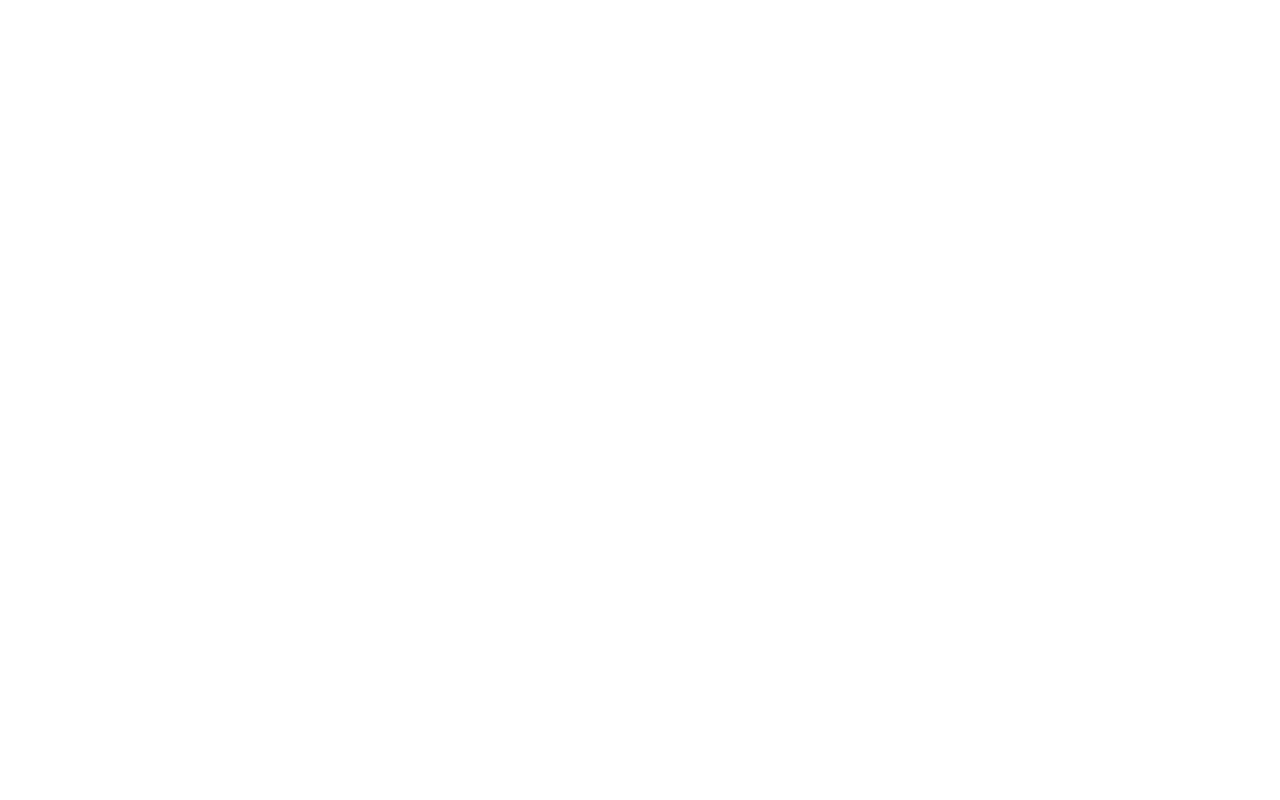
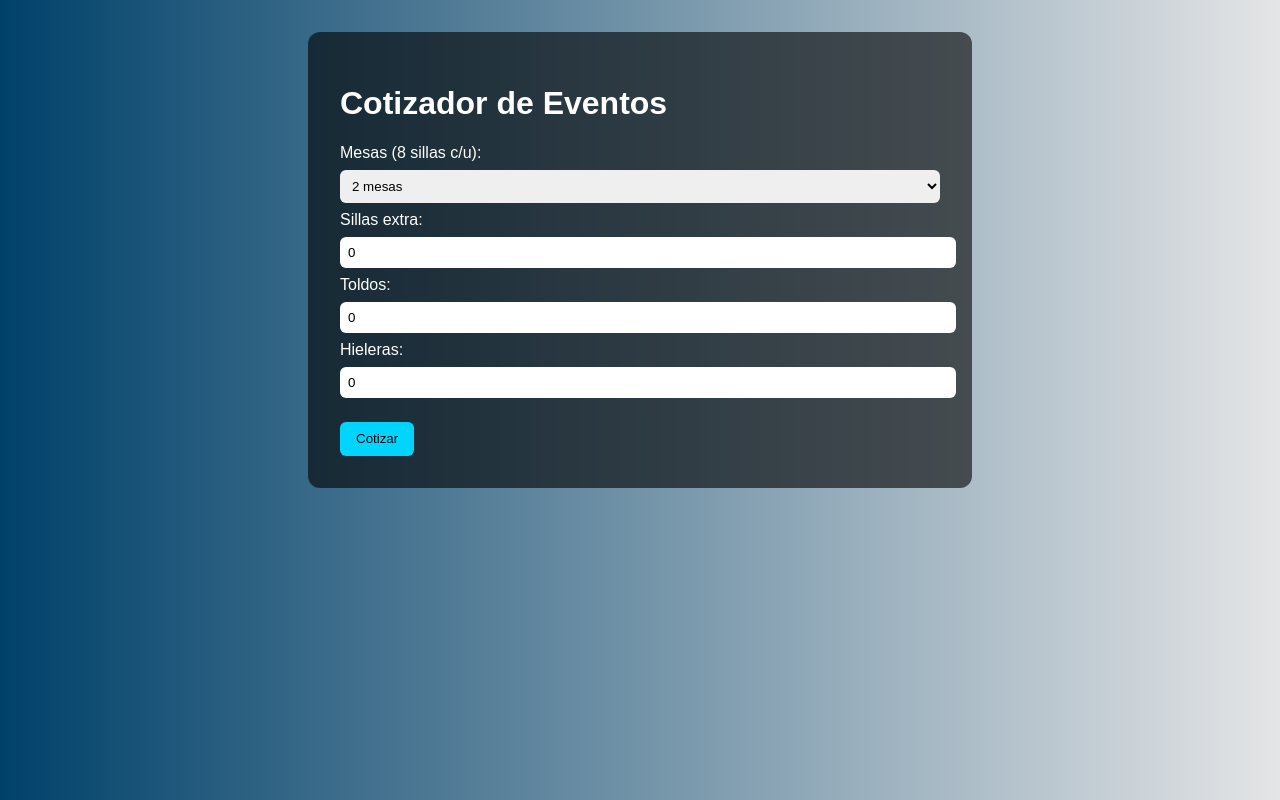
Before and after one commit to umax84/MTK2.0, a plain HTML site: page renta-sillas-mesas.html in a window 1280 px wide. Drawn offline with Linux system fonts and the light colour scheme.

Commit message:
Add files via upload

```diff
--- a/alturas.html
+++ b/alturas.html
@@ -1 +1,24 @@
-<!-- Limpieza por m² y nivel de piso con subtotales -->
+
+<!DOCTYPE html>
+<html lang="es">
+<head><meta charset="UTF-8"><meta name="viewport" content="width=device-width, initial-scale=1.0">
+<title>MTK | Limpieza</title><link rel="stylesheet" href="estilos_mtk.css"></head>
+<body>
+<main class="container">
+<h1>Limpieza Profesional en Alturas</h1>
+<form>
+  <label>Área en m²: <input type="number" id="metros" min="0" value="100"/></label>
+  <label>Altura:
+    <select id="pisos">
+      <option value="1">1-3 pisos ($40/m²)</option>
+      <option value="2">4-7 pisos ($48/m²)</option>
+      <option value="3">8+ pisos ($55/m²)</option>
+    </select>
+  </label>
+  <button type="button" onclick="cotizarAlturas()">Cotizar</button>
+</form>
+<div id="resultado-alturas"></div>
+<script src="cotizador_alturas.js"></script>
+</main>
+</body>
+</html>
--- a/cotizador_renta_sillas_mesas.js
+++ b/cotizador_renta_sillas_mesas.js
@@ -1 +1,12 @@
-// Cálculo completo para eventos con hasta 50 mesas
+
+function cotizarEvento() {
+  const mesas = +document.getElementById("mesas").value;
+  const sillas = +document.getElementById("sillas").value;
+  const toldos = +document.getElementById("toldos").value;
+  const hieleras = +document.getElementById("hieleras").value;
+  const total = mesas*200 + sillas*15 + toldos*300 + hieleras*300;
+  document.getElementById("resultado-evento").innerHTML = `
+    <p>Mesas: $${mesas*200}<br>Sillas extra: $${sillas*15}<br>
+    Toldos: $${toldos*300}<br>Hieleras: $${hieleras*300}<br>
+    <strong>Total: $${total}</strong></p>`;
+}
--- a/estilos_mtk.css
+++ b/estilos_mtk.css
@@ -1 +1,42 @@
-/* Estilo idéntico a https://umax84.github.io/MTK/ */
+
+body {
+  font-family: Arial, sans-serif;
+  background: linear-gradient(to right, #00416A, #E4E5E6);
+  color: #fff;
+  margin: 0;
+  padding: 0;
+}
+.container {
+  max-width: 600px;
+  margin: auto;
+  background: rgba(0,0,0,0.6);
+  padding: 2rem;
+  margin-top: 2rem;
+  border-radius: 12px;
+}
+input, select {
+  width: 100%;
+  margin: 0.5rem 0;
+  padding: 0.5rem;
+  border: none;
+  border-radius: 6px;
+}
+button {
+  background: #00d4ff;
+  color: #000;
+  padding: 0.6rem 1rem;
+  border: none;
+  border-radius: 6px;
+  cursor: pointer;
+  margin-top: 1rem;
+}
+.btn {
+  display: block;
+  background: #00d4ff;
+  color: black;
+  text-align: center;
+  padding: 1rem;
+  margin: 0.5rem 0;
+  border-radius: 8px;
+  text-decoration: none;
+}
--- a/renta-sillas-mesas.html
+++ b/renta-sillas-mesas.html
@@ -1 +1,48 @@
-<!-- Hasta 50 mesas, extras, cotizador con subtotales -->
+
+<!DOCTYPE html>
+<html lang="es">
+<head><meta charset="UTF-8"><meta name="viewport" content="width=device-width, initial-scale=1.0">
+<title>MTK | Eventos</title><link rel="stylesheet" href="estilos_mtk.css"></head>
+<body>
+<main class="container">
+<h1>Cotizador de Eventos</h1>
+<form>
+  <label>Mesas (8 sillas c/u):
+    <select id="mesas">
+      <option value='2'>2 mesas</option>
+<option value='4'>4 mesas</option>
+<option value='6'>6 mesas</option>
+<option value='8'>8 mesas</option>
+<option value='10'>10 mesas</option>
+<option value='12'>12 mesas</option>
+<option value='14'>14 mesas</option>
+<option value='16'>16 mesas</option>
+<option value='18'>18 mesas</option>
+<option value='20'>20 mesas</option>
+<option value='22'>22 mesas</option>
+<option value='24'>24 mesas</option>
+<option value='26'>26 mesas</option>
+<option value='28'>28 mesas</option>
+<option value='30'>30 mesas</option>
+<option value='32'>32 mesas</option>
+<option value='34'>34 mesas</option>
+<option value='36'>36 mesas</option>
+<option value='38'>38 mesas</option>
+<option value='40'>40 mesas</option>
+<option value='42'>42 mesas</option>
+<option value='44'>44 mesas</option>
+<option value='46'>46 mesas</option>
+<option value='48'>48 mesas</option>
+<option value='50'>50 mesas</option>
+    </select>
+  </label>
+  <label>Sillas extra: <input type="number" id="sillas" value="0" min="0"/></label>
+  <label>Toldos: <input type="number" id="toldos" value="0" min="0"/></label>
+  <label>Hieleras: <input type="number" id="hieleras" value="0" min="0"/></label>
+  <button type="button" onclick="cotizarEvento()">Cotizar</button>
+</form>
+<div id="resultado-evento"></div>
+<script src="cotizador_renta_sillas_mesas.js"></script>
+</main>
+</body>
+</html>
```
Also changed, not shown: computo.html (+20 -1 lines), cotizador_alturas.js (+8 -1 lines), cotizador_computo.js (+13 -1 lines), index.html (+20 -1 lines).
